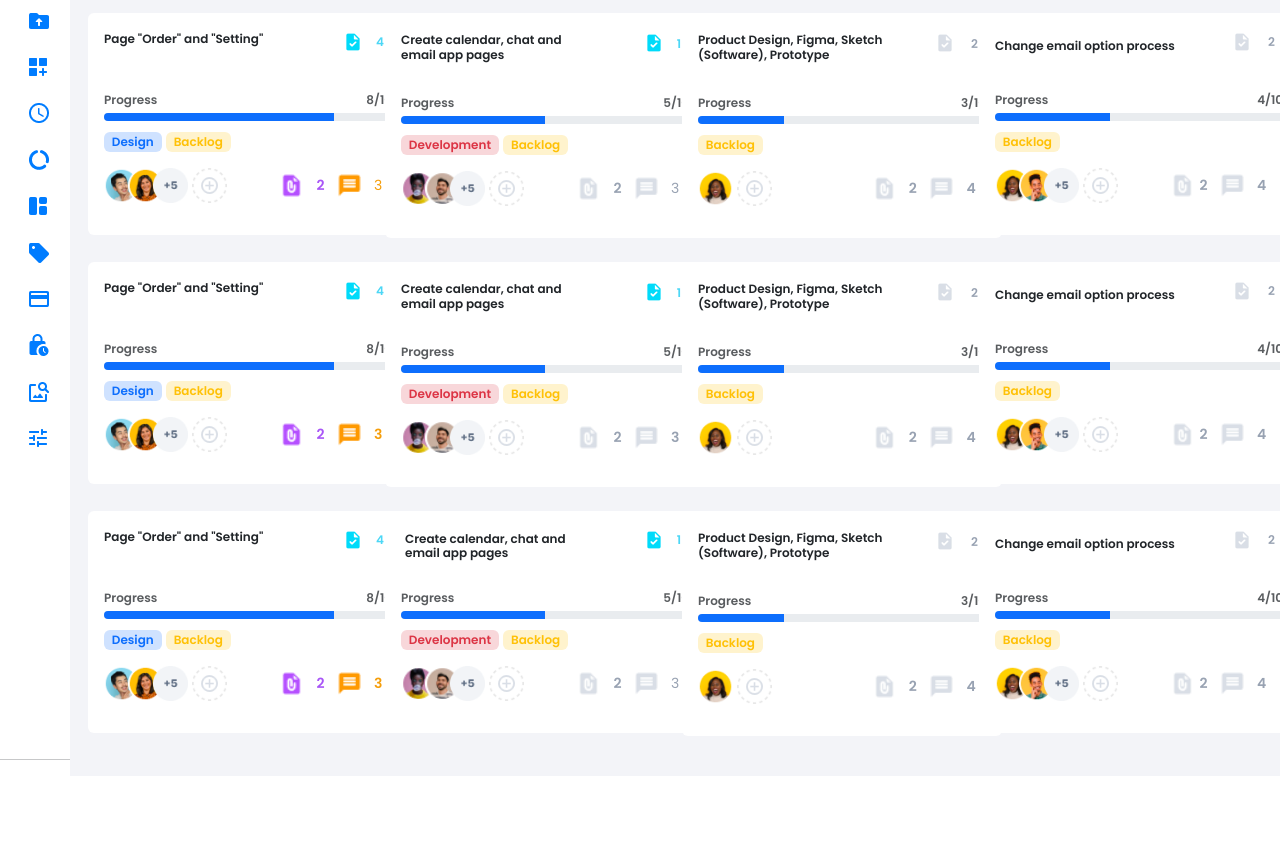
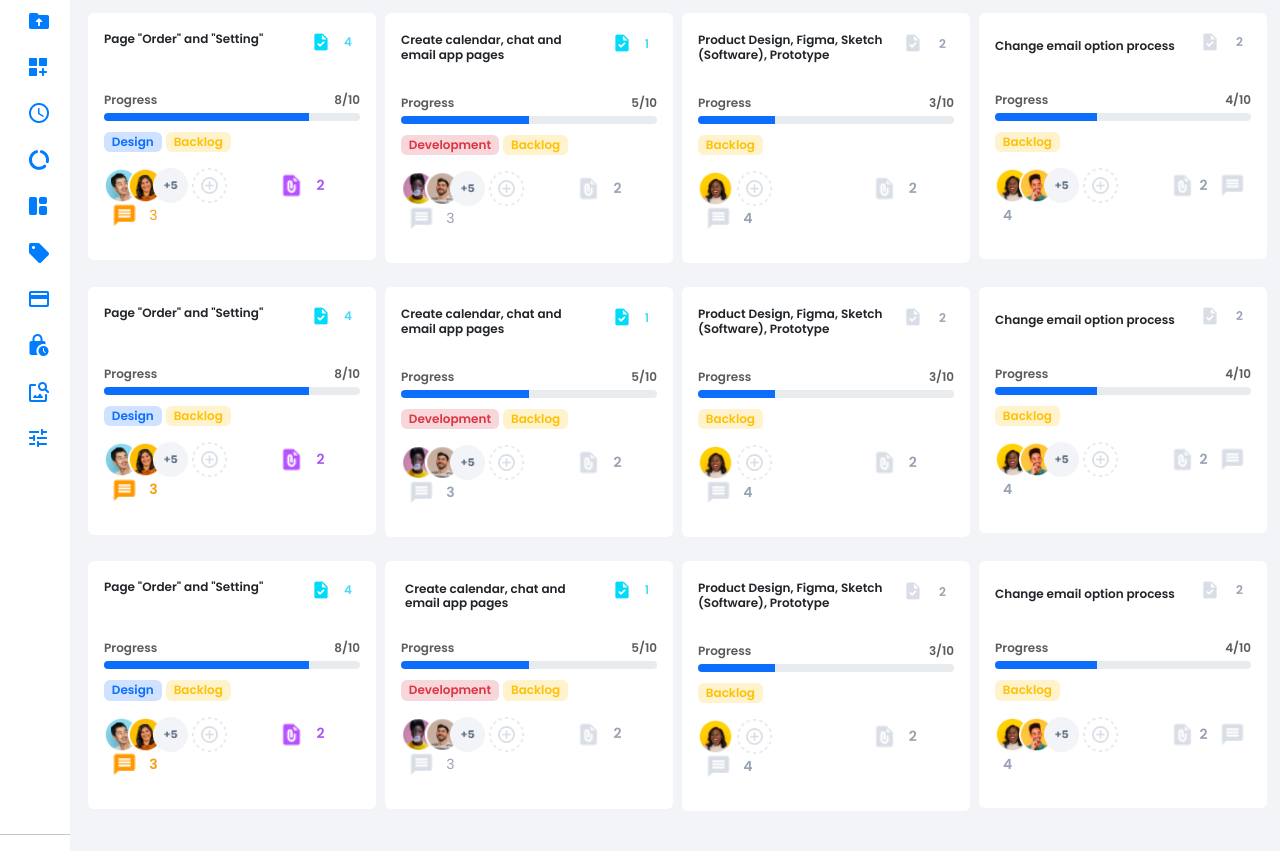
Before and after one commit to vaibhav15git/dashboard-design, a plain HTML site: page index.html in a window 1280 px wide. Shown: the part 268-1119 px from the top of the page. Before the commit the page ends 1044 px from the top, so only its background shows below. Drawn offline with nearby package versions, Linux system fonts and the light colour scheme.

Commit message:
card code edit

```diff
--- a/index.html
+++ b/index.html
@@ -391,7 +391,7 @@
             <div class="row row-cols-1 row-cols-md-2 row-cols-lg-4">
               <!-- Adjusted grid classes -->
               <div class="col mb-4">
-                <div class="card border-0" style="width: 20rem">
+                <div class="card border-0" style="width: 18rem">
                   <div class="card-body">
                     <span
                       class="d-flex justify-content-between align-items-center mb-4"
@@ -506,7 +506,7 @@
               <!-- Added margin bottom class for gap -->
 
               <div class="col mb-4">
-                <div class="card border-0" style="width: 20rem">
+                <div class="card border-0" style="width: 18rem">
                   <div class="card-body">
                     <span
                       class="d-flex justify-content-between align-items-center mb-4"
@@ -623,7 +623,7 @@
               </div>
               <!-- Added margin bottom class for gap -->
               <div class="col mb-4">
-                <div class="card border-0" style="width: 20rem">
+                <div class="card border-0" style="width: 18rem">
                   <div class="card-body">
                     <span
                       class="d-flex justify-content-between align-items-center mb-4"
@@ -720,7 +720,7 @@
               </div>
               <!-- Added margin bottom class for gap -->
               <div class="col mb-4">
-                <div class="card border-0" style="width: 20rem">
+                <div class="card border-0" style="width: 18rem">
                   <div class="card-body">
                     <span
                       class="d-flex justify-content-between align-items-center mb-4"
@@ -832,7 +832,7 @@
 
               <!-- Added margin bottom class for gap -->
               <div class="col mb-4">
-                <div class="card border-0" style="width: 20rem">
+                <div class="card border-0" style="width: 18rem">
                   <div class="card-body">
                     <span
                       class="d-flex justify-content-between align-items-center mb-4"
@@ -946,7 +946,7 @@
               </div>
               <!-- Added margin bottom class for gap -->
               <div class="col mb-4">
-                <div class="card border-0" style="width: 20rem">
+                <div class="card border-0" style="width: 18rem">
                   <div class="card-body">
                     <span
                       class="d-flex justify-content-between align-items-center mb-4"
@@ -1063,7 +1063,7 @@
               </div>
               <!-- Added margin bottom class for gap -->
               <div class="col mb-4">
-                <div class="card border-0" style="width: 20rem">
+                <div class="card border-0" style="width: 18rem">
                   <div class="card-body">
                     <span
                       class="d-flex justify-content-between align-items-center mb-4"
@@ -1160,7 +1160,7 @@
               </div>
               <!-- Added margin bottom class for gap -->
               <div class="col mb-4">
-                <div class="card border-0" style="width: 20rem">
+                <div class="card border-0" style="width: 18rem">
                   <div class="card-body">
                     <span
                       class="d-flex justify-content-between align-items-center mb-4"
@@ -1271,7 +1271,7 @@
               </div>
               <!-- Added margin bottom class for gap -->
               <div class="col mb-4">
-                <div class="card border-0" style="width: 20rem">
+                <div class="card border-0" style="width: 18rem">
                   <div class="card-body">
                     <span
                       class="d-flex justify-content-between align-items-center mb-4"
@@ -1385,7 +1385,7 @@
               </div>
               <!-- Added margin bottom class for gap -->
               <div class="col mb-4">
-                <div class="card border-0" style="width: 20rem">
+                <div class="card border-0" style="width: 18rem">
                   <div class="card-body">
                     <span
                       class="d-flex justify-content-between align-items-center mb-4"
@@ -1502,7 +1502,7 @@
               </div>
               <!-- Added margin bottom class for gap -->
               <div class="col mb-4">
-                <div class="card border-0" style="width: 20rem">
+                <div class="card border-0" style="width: 18rem">
                   <div class="card-body">
                     <span
                       class="d-flex justify-content-between align-items-center mb-4"
@@ -1599,7 +1599,7 @@
               </div>
               <!-- Added margin bottom class for gap -->
               <div class="col mb-4">
-                <div class="card border-0" style="width: 20rem">
+                <div class="card border-0" style="width: 18rem">
                   <div class="card-body">
                     <span
                       class="d-flex justify-content-between align-items-center mb-4"
```
